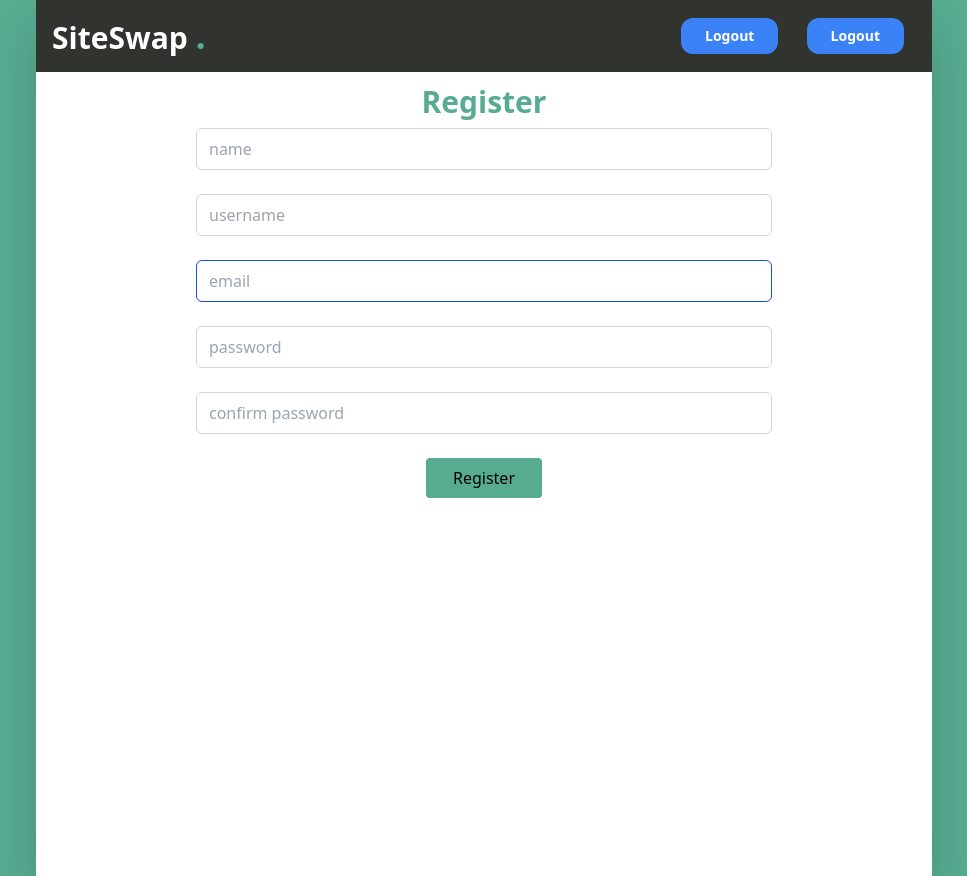
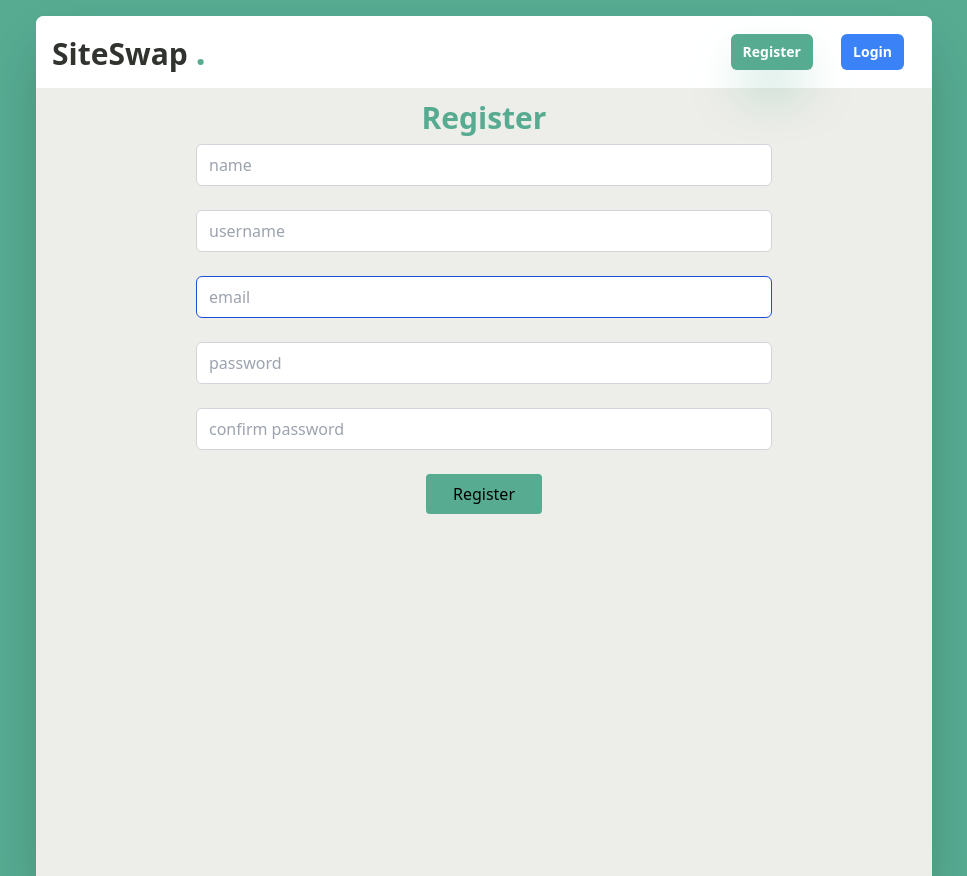
Before and after one commit to henacodes/site-swap, a Django app: page /users/register/ in a window 1280 px wide. Shown: the whole page, without its empty margins (156-1123 px from the left). Run offline with Django 5.2, Linux system fonts and the light colour scheme; some libraries are stand-ins or nearby versions.

Commit message:
logout bug fixed and links on navs working

```diff
--- a/user/urls.py
+++ b/user/urls.py
@@ -6,6 +6,6 @@ from . import views
 urlpatterns = [
     path("register/", views.create_user_view, name="create_user"),
     path("login/", views.login_user_view, name="login_user"),
-    path("logout/", views.login_user_view, name="logout_user"),
+    path("logout/", views.logout_user_view, name="logout_user"),
     path("edit-profile/", views.update_user_view, name="update_user")
 ]
--- a/user/views.py
+++ b/user/views.py
@@ -22,7 +22,6 @@ def create_user_view(request):
 
 def login_user_view(request):
     if request.method == "POST":
-        print('loggin in')
         form = CustomAuthenticationForm(request, data=request.POST)
         if form.is_valid():
             email = form.cleaned_data.get('username')  # Assuming the email field is used as the username
@@ -59,11 +58,12 @@ def update_user_view(request):
     else:
         form = UserUpdateForm(instance=request.user)
 
-    print(form)
     return render(request, 'user/edit_profile.html', {'form': form})
 
 @login_required
 def logout_user_view(request):
+    print("log the fuck out")
     if (request.method == "POST"):
+        print('hittin logout')
         logout(request)
-        redirect("user_login")
+        return redirect("site_list")
--- a/website/templates/website/layout.html
+++ b/website/templates/website/layout.html
@@ -32,14 +32,14 @@
   <body class="flex flex-col bg-[#56ab91] items-center">
     <div
       id="app"
-      class="w-[70vw] bg-[#fff] h-[100vh] shadow-[rgba(0,_0,_0,_0.25)_0px_25px_50px_-12px]"
+      class="w-[70vw] left-1/2 transform rounded-t-lg   -translate-x-1/2 fixed top-4 left-0 bg-[#edede9]   h-[100vh] shadow-[rgba(0,_0,_0,_0.25)_0px_25px_50px_-12px]"
     >
       <nav
-        class="relative px-4 py-4 flex justify-between items-center bg-[#30332e]"
+        class="relative px-4 py-4 flex justify-between items-center bg-[#fff] rounded-t-lg"
       >
         <a
-          class="text-3xl font-bold leading-none font-bold text-white"
-          href="#"
+          class="text-3xl font-bold leading-none font-bold text-[#30332e]"
+          href="{% url "site_list" %}"
         >
           SiteSwap <span class="text-accent font-extrabold text-4xl">.</span>
         </a>
@@ -79,25 +79,34 @@
                 class="flex px-4 py-2 text-sm text-gray-700 hover:bg-gray-100"
                 >Edit Profile</a
               >
-              <form action="{% url "logout_user" %}" method="post" class="flex px-4 py-2 text-sm text-gray-700 hover:bg-gray-100">
+              <a
+              href="#"
+              class="flex px-4 py-2 text-sm text-gray-700 hover:bg-gray-100"
+              >Add site</a
+            >
+              <form action="{% url "logout_user" %}" method="POST" class="flex px-4 py-2 text-sm text-gray-700 hover:bg-gray-100">
                 {% csrf_token %}
                <button type="submit" class="bg-none">logout</button>
               </form>
             </div>
           </div>
           {% else %}
+         <a href="{% url "create_user" %}">
           <button
           type="submit"
-            class="mx-3 hidden lg:inline-block py-2 px-6 bg-blue-500 hover:bg-blue-600 text-sm text-white font-bold rounded-xl transition duration-200"
+          class="mx-3 hidden lg:inline-block py-2 px-3 bg-accent text-sm text-white font-bold rounded-md transition duration-200 shadow-[rgba(0,_0,_0,_0.25)_0px_25px_50px_-12px] shadow-[#56ab91] "
         >
-            Logout
+          Register
         </button>
+         </a>
+         <a href="{% url "login_user" %}">
           <button
           type="submit"
-            class="mx-3 hidden lg:inline-block py-2 px-6 bg-blue-500 hover:bg-blue-600 text-sm text-white font-bold rounded-xl transition duration-200"
+          class="mx-3 hidden lg:inline-block py-2 px-3 bg-blue-500 hover:bg-blue-600 text-sm text-white font-bold rounded-md transition duration-200"
         >
-            Logout
+          Login
         </button>
+         </a>
           {% endif %}
         </div>
       </nav>
```
Lines whose indentation alone changed are shown as unchanged.
